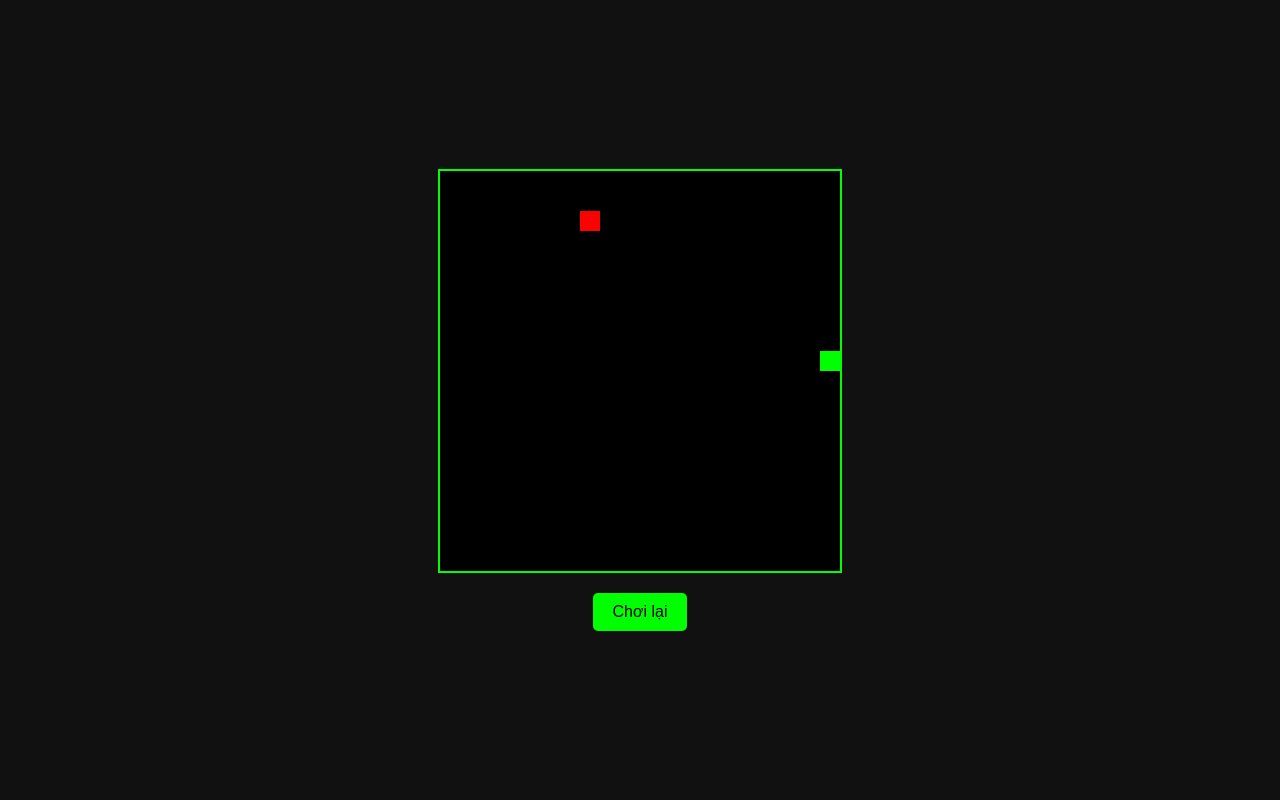
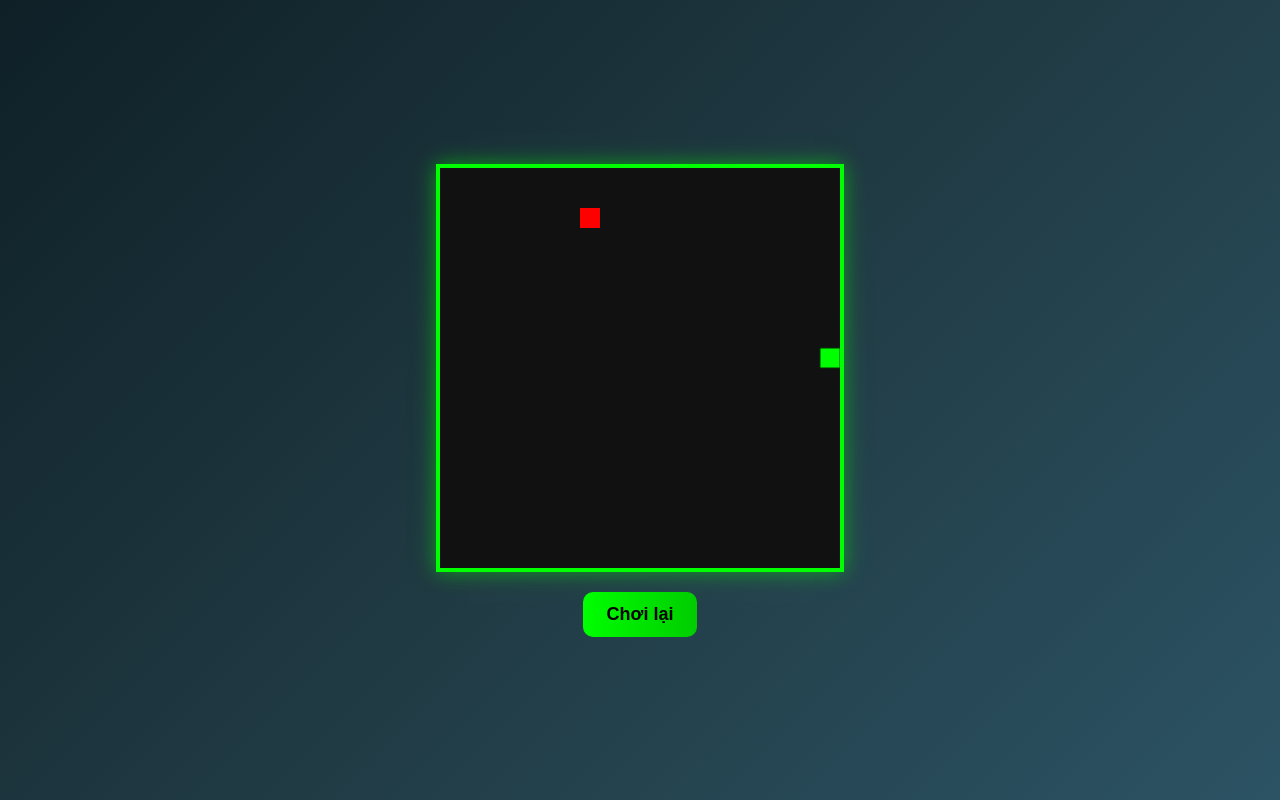
Before and after one commit to kay2025-max/snake-game, a plain HTML site: page index.html in a window 1280 px wide. Drawn offline with Linux system fonts and the light colour scheme.

Commit message:
Update index.html

```diff
--- a/index.html
+++ b/index.html
@@ -6,29 +6,37 @@
   <title>Rắn Săn Mồi</title>
   <style>
     body {
-      background-color: #111;
+      background: linear-gradient(135deg, #0f2027, #203a43, #2c5364);
       display: flex;
       flex-direction: column;
       justify-content: center;
       align-items: center;
       height: 100vh;
       margin: 0;
-      font-family: sans-serif;
+      font-family: 'Segoe UI', Tahoma, Geneva, Verdana, sans-serif;
+      color: white;
     }
     canvas {
-      border: 2px solid #0f0;
-      background-color: #000;
+      border: 4px solid #0f0;
+      background-color: #111;
+      box-shadow: 0 0 20px rgba(0,255,0,0.5);
     }
     #restartBtn {
       margin-top: 20px;
-      padding: 10px 20px;
-      background-color: #0f0;
+      padding: 12px 24px;
+      background: linear-gradient(to right, #0f0, #0c0);
       color: #000;
       border: none;
-      border-radius: 5px;
-      font-size: 16px;
+      border-radius: 10px;
+      font-size: 18px;
+      font-weight: bold;
       display: none;
       cursor: pointer;
+      transition: transform 0.2s, background 0.3s;
+    }
+    #restartBtn:hover {
+      transform: scale(1.05);
+      background: linear-gradient(to right, #0c0, #090);
     }
   </style>
 </head>
@@ -54,7 +62,7 @@
       };
       restartBtn.style.display = "none";
       if (game) clearInterval(game);
-      game = setInterval(drawGame, 150);
+      game = setInterval(drawGame, 200); // Giảm tốc độ
     }
 
     document.addEventListener("keydown", changeDirection);
@@ -72,6 +80,8 @@
       for (let i = 0; i < snake.length; i++) {
         ctx.fillStyle = i === 0 ? "lime" : "green";
         ctx.fillRect(snake[i].x, snake[i].y, box, box);
+        ctx.strokeStyle = "#003300";
+        ctx.strokeRect(snake[i].x, snake[i].y, box, box);
       }
 
       ctx.fillStyle = "red";
```
